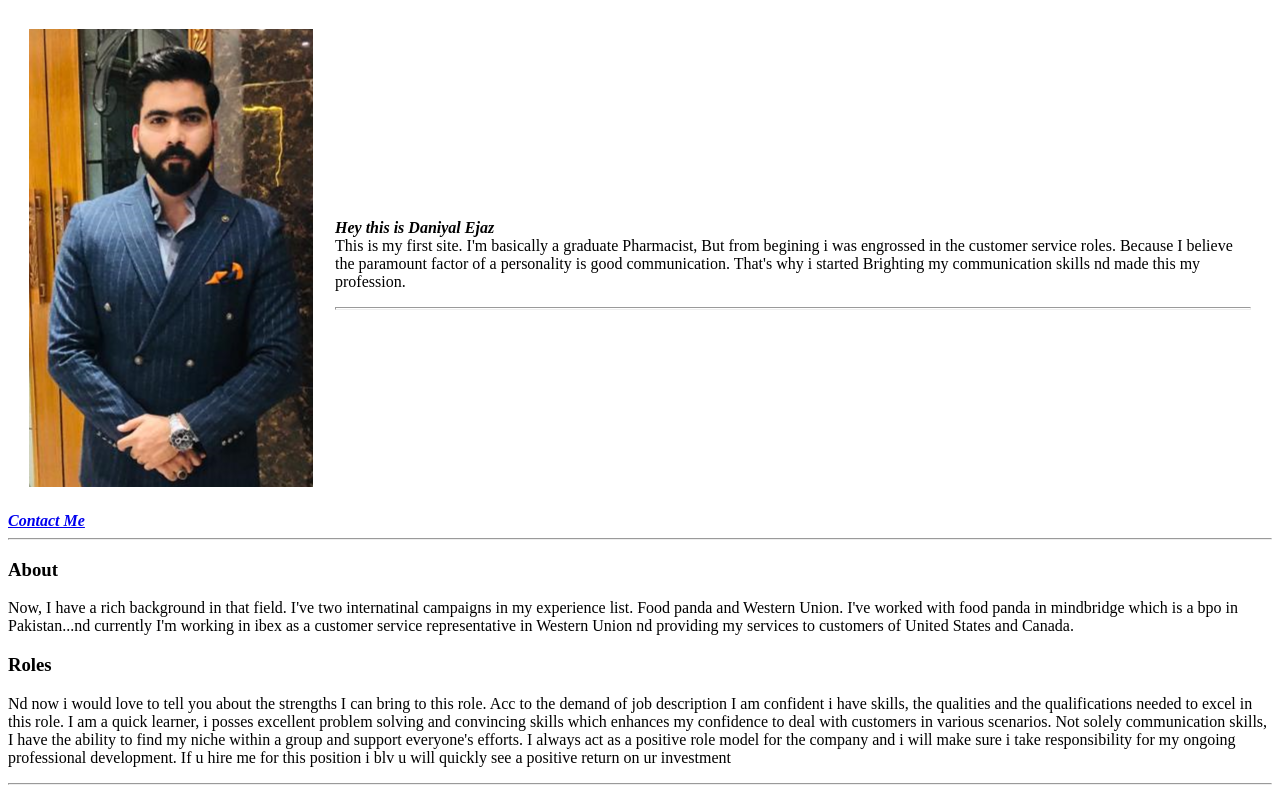
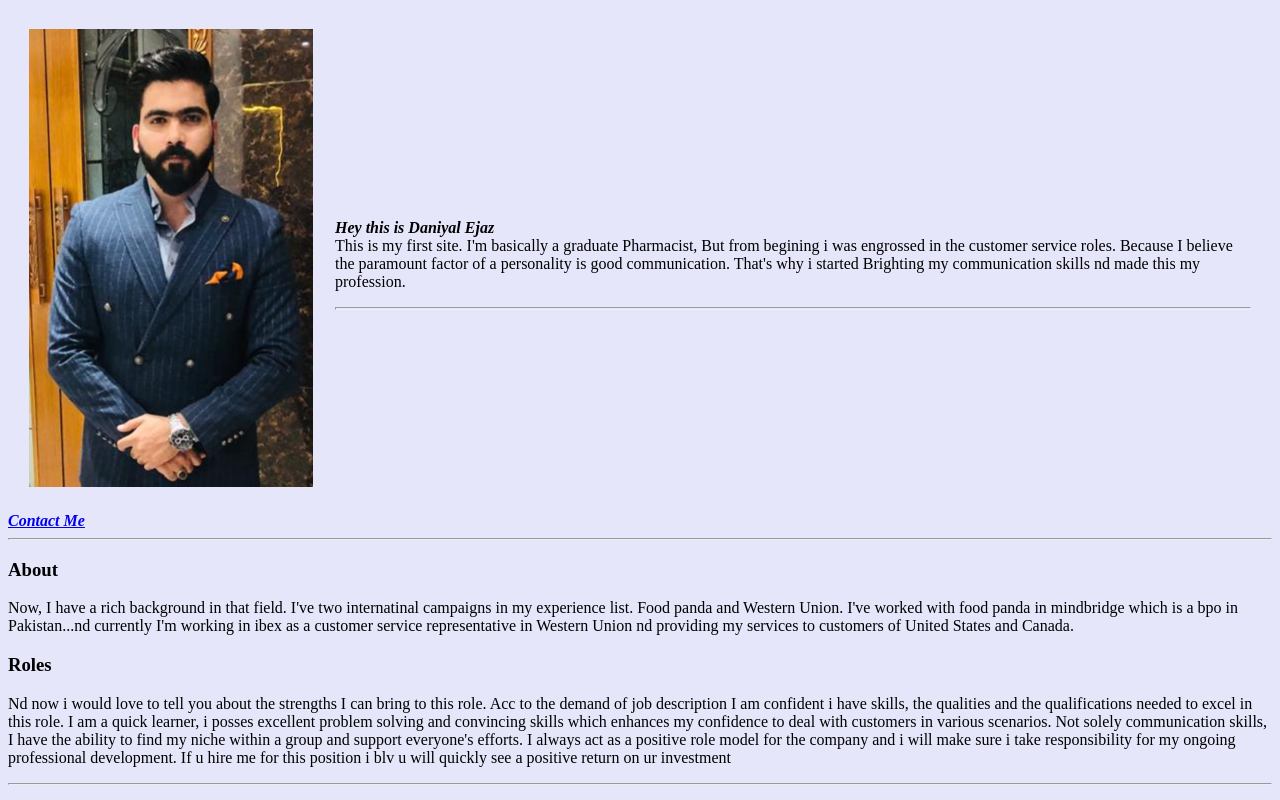
Before and after one commit to DaniyalEjaz/cv, a plain HTML site: page index.html in a window 1280 px wide. Shown: the top 800 px of the page. Drawn offline with Linux system fonts and the light colour scheme.

Commit message:
background  color changes

```diff
--- a/index.html
+++ b/index.html
@@ -4,7 +4,7 @@
  <meta charset="UTF-8">
 <title>Daniyal Ejaz</title>
 </head>
-<body>
+<body style="background-color:#e6e6fa;">
 
     <table cellspacing="20">
         <tr>
```
